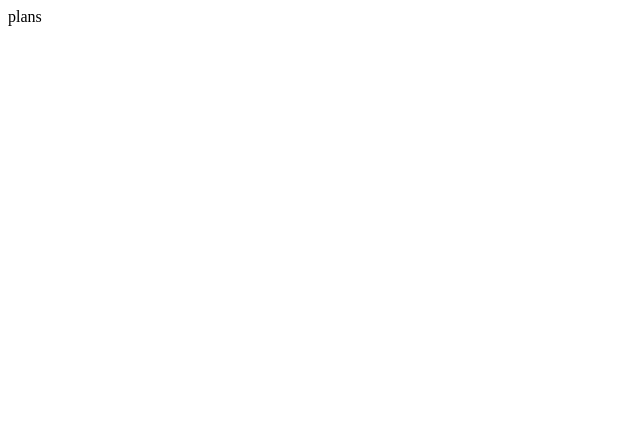
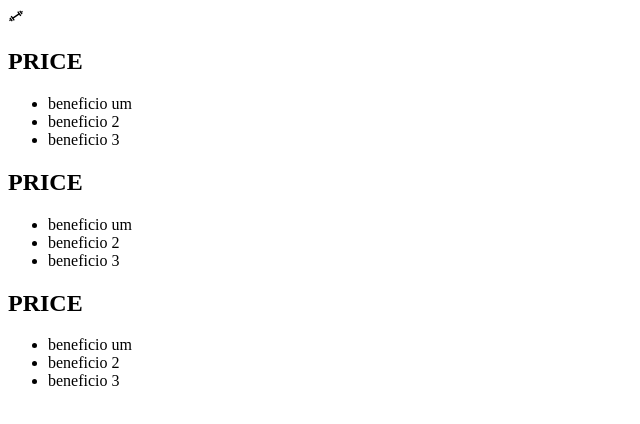
Before and after one commit to matheus-sousa1/GYM, a React (Create React App) app: page /plans in a window 1280 px wide. Shown: the top 424 px of the page, without its empty margins (0-640 px from the left). Built offline with nearby package versions, Linux system fonts and the light colour scheme.

Commit message:
iniciando a adição dos planos

```diff
--- a/src/components/pages/plans.js
+++ b/src/components/pages/plans.js
@@ -1,8 +1,37 @@
-import React from 'react'
+import React from 'react';
+import { CgGym } from "react-icons/cg";
+
+
 
 function Plans() {
   return (
-    <div>plans</div>
+    <div className='container-plans'>
+      <CgGym/>
+      <div className='plans'>
+       <h2>PRICE</h2>
+       <ul>
+        <li>beneficio um</li>
+        <li>beneficio 2</li>
+        <li>beneficio 3</li>
+       </ul>
+      </div>
+      <div className='plans'>
+       <h2>PRICE</h2>
+       <ul>
+        <li>beneficio um</li>
+        <li>beneficio 2</li>
+        <li>beneficio 3</li>
+       </ul>
+      </div>
+      <div className='plans'>
+       <h2>PRICE</h2>
+       <ul>
+        <li>beneficio um</li>
+        <li>beneficio 2</li>
+        <li>beneficio 3</li>
+       </ul>
+      </div>
+    </div>
   )
 }
 
```
